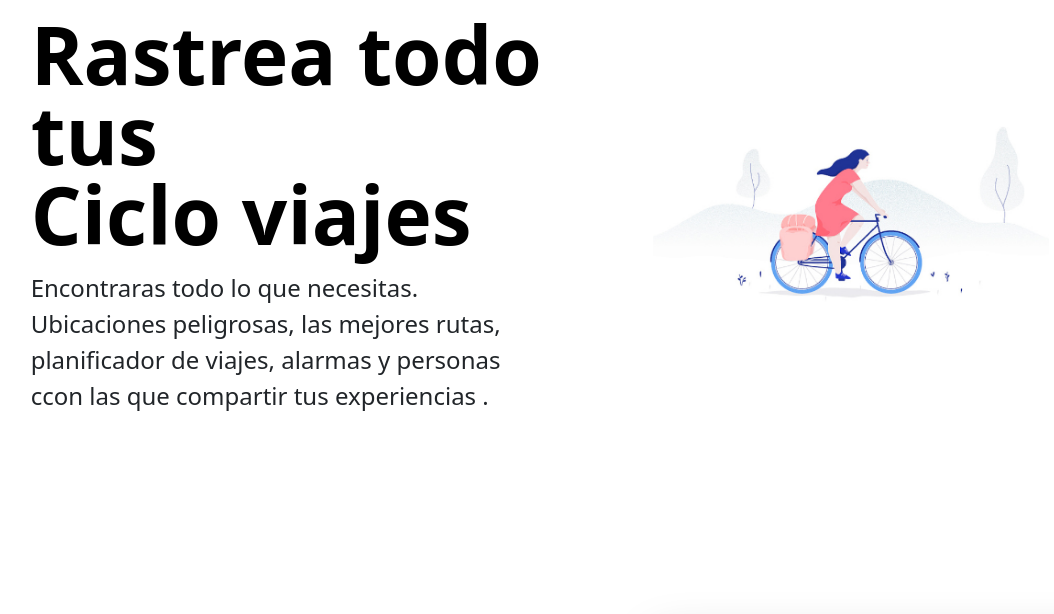
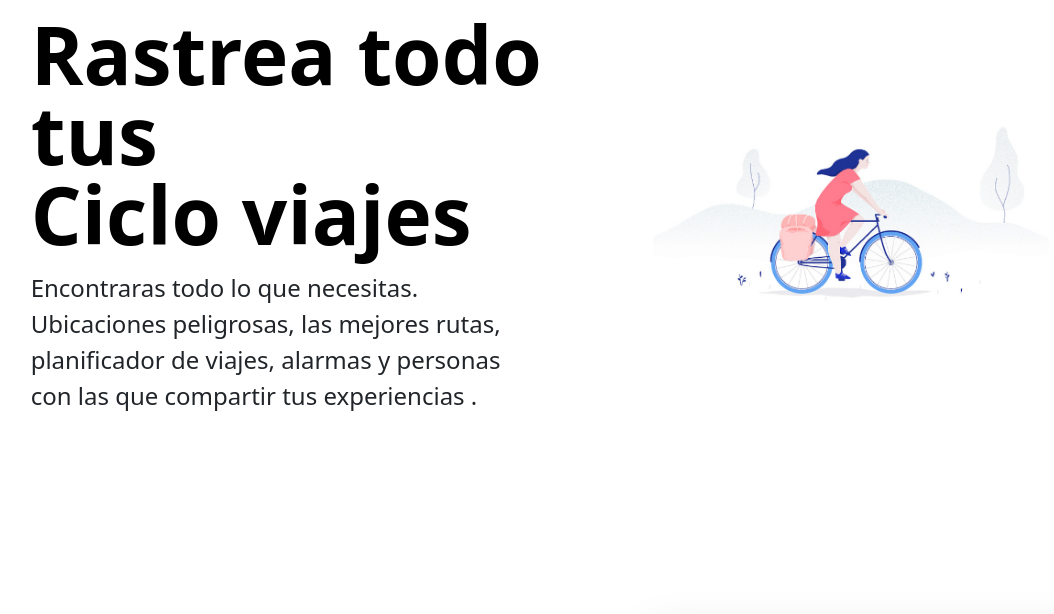
Before and after one commit to sambayoyo/tareaWeb, a Flask app: page / in a window 1280 px wide. Shown: the part 192-806 px from the top of the page, without its empty margins (100-1154 px from the left). Run offline with Flask 3, Linux system fonts and the light colour scheme; parts of the project's set-up code (start-up, migrations or seed data) failed here and were passed over.

Commit message:
models incompletos

```diff
--- a/app.py
+++ b/app.py
@@ -3,7 +3,7 @@ from flask import Flask, render_template, request
 app = Flask("/")
 
 
-from api.Clientes import ruta_cliente
+from api.Usuarios import ruta_cliente
 from api.Ruta import  ruta_ruta
 from api.Alertas import ruta_alertas
 from api.Community import ruta_community
--- a/templates/index.html
+++ b/templates/index.html
@@ -60,7 +60,7 @@
           <p class="col-lg-10 fs-4">
             Encontraras todo lo que necesitas.<br />
             Ubicaciones peligrosas, las mejores rutas, planificador de viajes,
-            alarmas y personas ccon las que compartir tus experiencias .
+            alarmas y personas con las que compartir tus experiencias .
           </p>
         </div>
         <div class="col-md-10 mx-auto col-lg-5">
```
Also changed, not shown: DiagramaER/Diagrama_ER.drawio (1).png (added), api/Usuarios.py (renamed from api/Clientes.py), models/Comentarios.py (added), models/Comunidad.py (renamed from models/Community.py), models/Usuarios.py (renamed from models/Clientes.py), templates/nuevoComentario.html (added).
